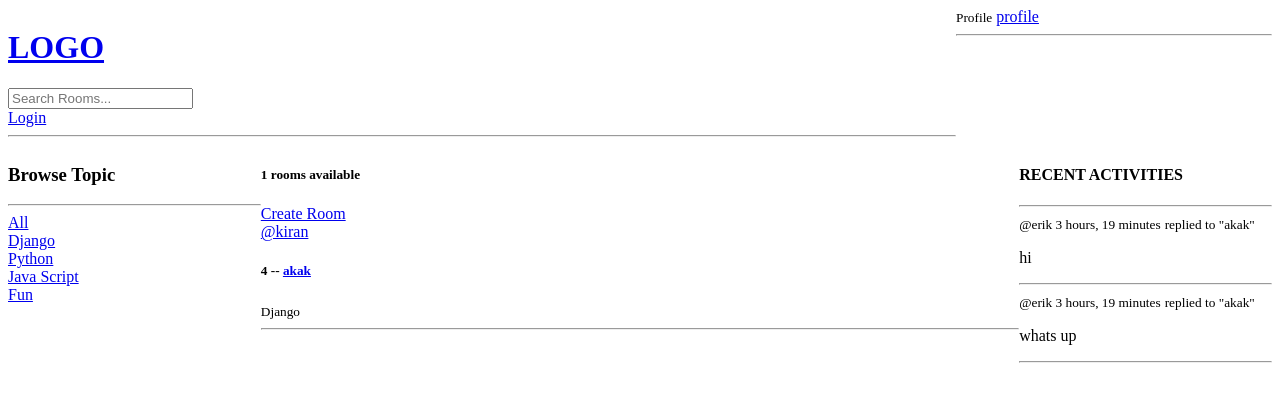
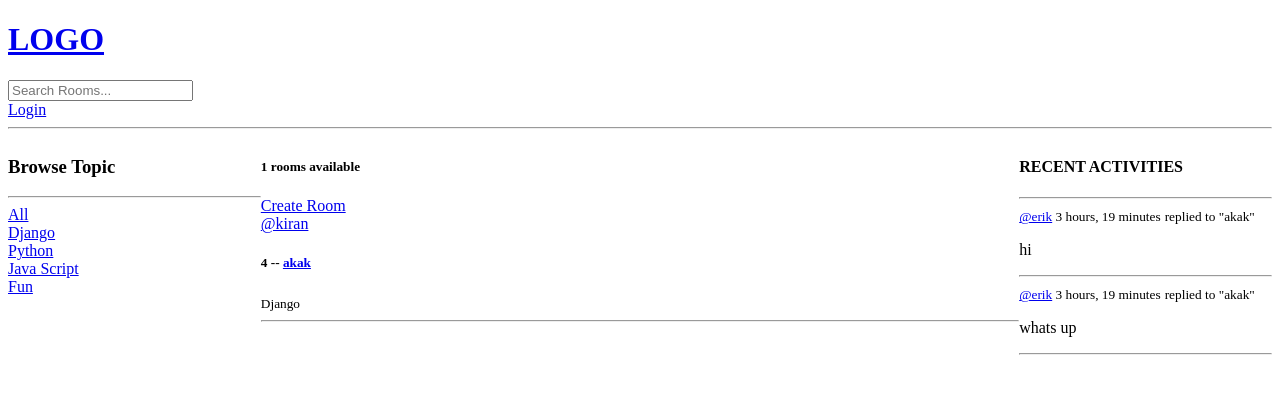
Before and after one commit to KrishnaPande/Project, a Django app: page /?q=Django in a window 1280 px wide. Shown: the top 402 px of the page. Run offline with Django 3.2, Linux system fonts and the light colour scheme; data comes from the database, SQL or seed files in the repository; both versions use the stored data as it was after the commit.

Commit message:
Update profile

```diff
--- a/erp_with_django/base/app_url.py
+++ b/erp_with_django/base/app_url.py
@@ -5,7 +5,7 @@ urlpatterns = [
     path('login/', views.loginPage, name="login"),
     path('logout/', views.logoutUser, name="logout"),
     path('register/', views.registerPage, name="register"),
-    path('profile/<str:pk>/', views.userprofile, name="profile"),
+    path('profile/<str:uk>/', views.userprofile, name="user-profile"),
 
     path('', views.home, name="home"),
     # Passing a Dynamic Value 59:07
--- a/erp_with_django/base/templates/base/activities_component.html
+++ b/erp_with_django/base/templates/base/activities_component.html
@@ -3,7 +3,7 @@
 
 {% for message in room_messages %}
 <div>
-  <small>@{{message.user}}  {{message.created|timesince}}</small>
+  <small><a href="{% url 'user-profile' message %}">@{{message.user}}</a>  {{message.created|timesince}}</small>
   <small>replied to "{{message.room}}"</small>
 
   <p>{{message}}</p>
--- a/erp_with_django/base/templates/base/feed_component.html
+++ b/erp_with_django/base/templates/base/feed_component.html
@@ -6,13 +6,8 @@
     <a href="{% url 'delete-room' room.id %}">Delete</a>
     {% endif %}
 
-    <a href="{% url 'profile' room.host.id %}">@{{room.host.username}}</a>
+    <a href="{% url 'user-profile' room.id %}">@{{room.host.username}}</a>
     <h5>
-        <!--{{room.id}} -- <a href="/room/{{room.id}}">{{room.name}}</a>
-        We are using built in Dynamic Programing in Django adding tag{% url %,
-        this tag generate url base on this tag
-        We are using room connecting to app_url.py file path
-        if user is equal to host show them the edit i.e. only owner can edit room-->
         {{room.id}} -- <a href="{% url 'room' room.id %}">{{room.name}}</a>
     </h5>
     <small>{{room.topic.name}}</small>
@@ -20,3 +15,9 @@
 </div>
 {% endfor %}
 </div>
+
+        <!--{{room.id}} -- <a href="/room/{{room.id}}">{{room.name}}</a>
+        We are using built in Dynamic Programing in Django adding tag{% url %,
+        this tag generate url base on this tag
+        We are using room connecting to app_url.py file path
+        if user is equal to host show them the edit i.e. only owner can edit room-->
--- a/erp_with_django/base/views.py
+++ b/erp_with_django/base/views.py
@@ -100,7 +100,7 @@ def home(request):
 # Hear we will have access to what ever has been stored in pk
 def room(request, pk):
     # Comment 1
-    room = Room.objects.get(id=pk)
+    room = Room.objects.get(username=pk)
     room_messages = room.message_set.all().order_by('-created')
     participants = room.participants.all()
 
@@ -117,8 +117,15 @@ def room(request, pk):
     context = {'room': room, 'room_messages': room_messages, 'participants': participants}
     return render(request, "base/room.html", context)
 
-def userprofile(request):
-    return render(request, 'base/profile.html')
+def userprofile(request, uk):
+
+    user = User.objects.get(id=uk)
+    rooms = user.room_set.all()
+    room_message = user.message_set.all()
+    topic = Topic.objects.all()
+    contest = {'user': user, 'rooms': rooms, 'room_message': room_message, 'topic': topic}
+    return render(request, 'base/profile.html', contest)
+
 
 @login_required(login_url='login')
 # it called decorator and it will restrict user to enter/ and will redirect them to login page
@@ -133,6 +140,7 @@ def createRoom(request):
 
     context = {'form': form}
     return render(request, 'base/room_form.html', context)
+
 @login_required(login_url='login')
 def updateRoom(request, pk):
 
--- a/erp_with_django/templates/navbar.html
+++ b/erp_with_django/templates/navbar.html
@@ -5,12 +5,6 @@
     <title>Title</title>
 </head>
 <body>
-    <style>
-        .need{
-            display: grid;
-            grid-template-columns: 3fr 1fr
-        }
-    </style>
     <div class="need">
         <div>
             <a href = "/">
@@ -29,12 +23,6 @@
             {% endif %}
             <hr>
         </div>
-
-        <div>
-            <small>Profile</small>
-            <a href="{% url 'profile' %}">profile</a>
-            <hr>
-        </div>
     </div>
 
 </body>
```
Also changed, not shown: erp_with_django/base/templates/base/profile.html (+21 -0 lines), erp_with_django/db.sqlite3.
